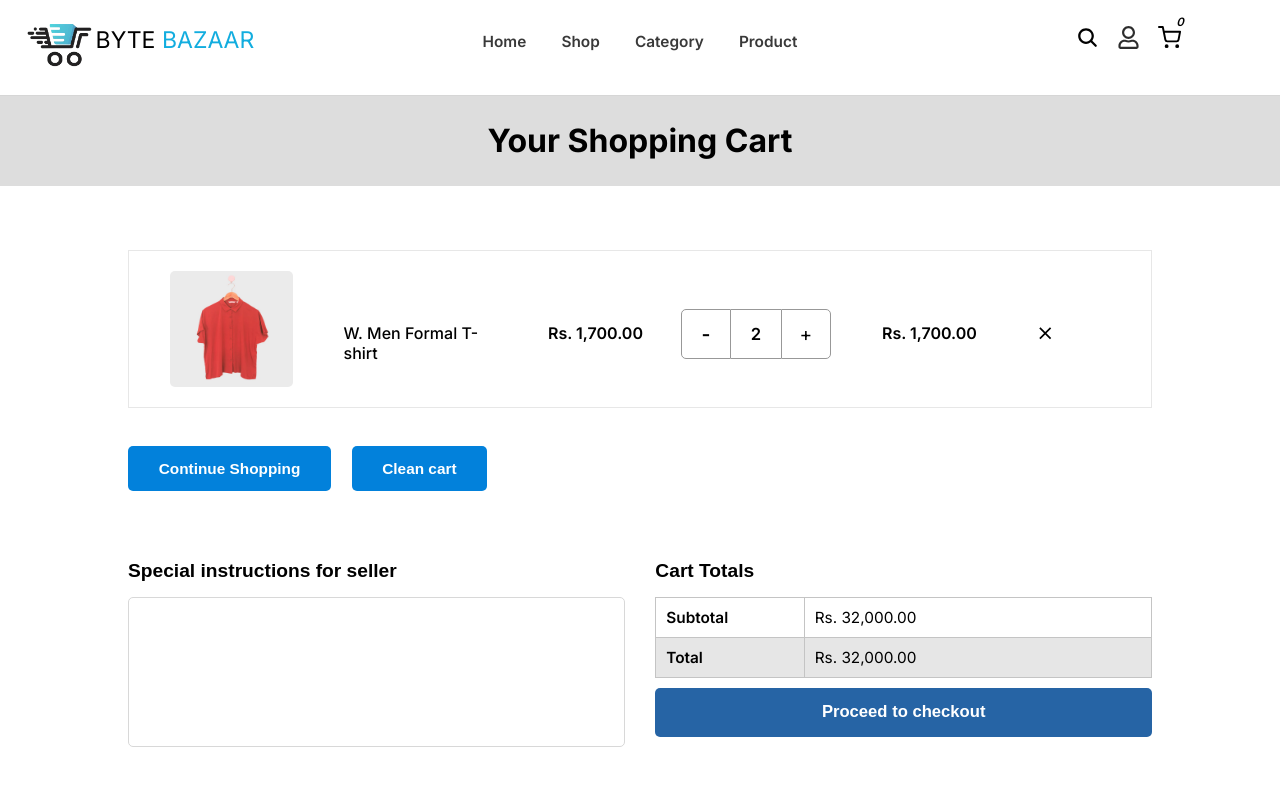
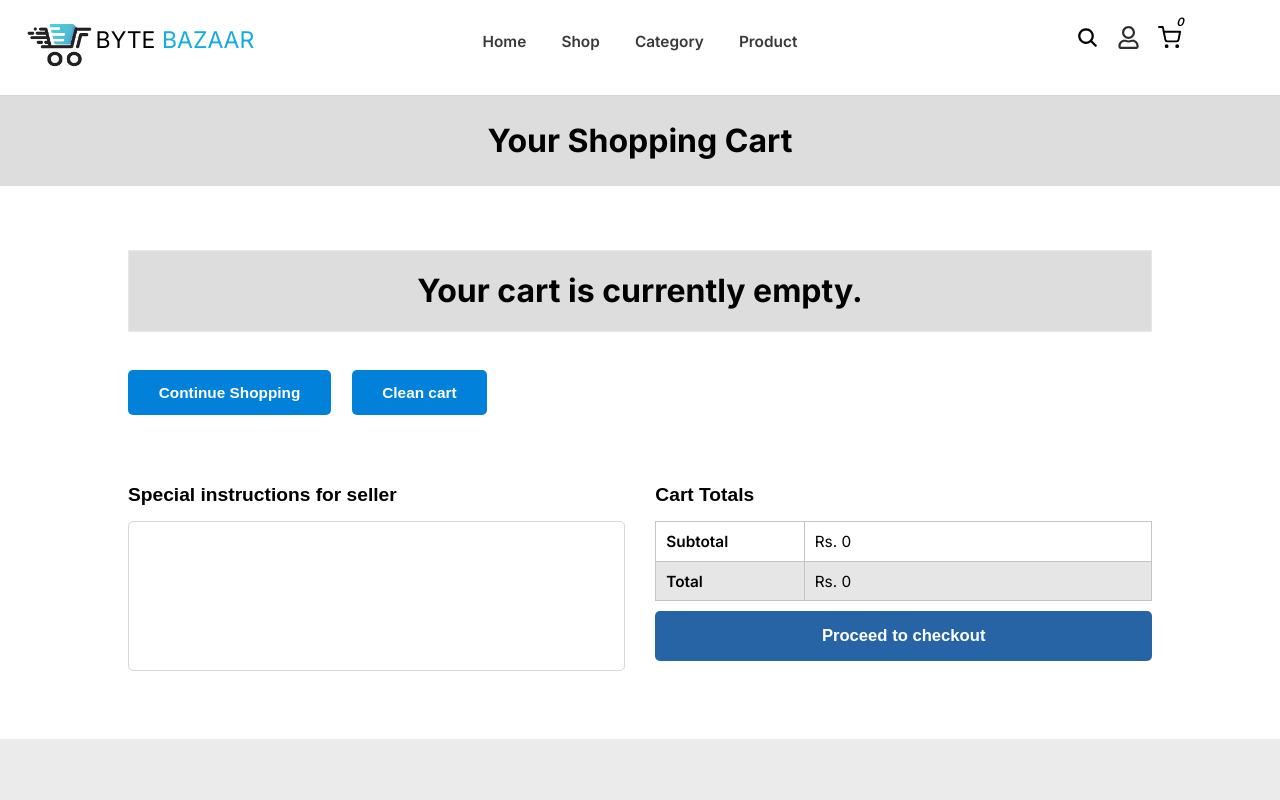
Before and after one commit to surajsinghgore/bytebazaar, a Next.js app: page /cart in a window 1280 px wide. Shown: the top 800 px of the page. Built offline with nearby package versions, Linux system fonts and the light colour scheme.

Commit message:
cart page dynamic and cart popup close on outside click

```diff
--- a/app/cart/page.js
+++ b/app/cart/page.js
@@ -1,8 +1,101 @@
+"use client"
 import Image from "next/legacy/image";
 import style from "./style.module.css";
+import { useCart } from "react-use-cart";
 import Link from "next/link";
+import { ToastContainer, toast } from "react-toastify";
 import { IoMdClose } from "react-icons/io";
+import "react-toastify/dist/ReactToastify.css";
+import { useEffect, useState } from "react";
 export default function page() {
+  const { emptyCart, removeItem, items,updateItem } = useCart();
+
+  const [payableAmount,setPayableAmount]=useState(0);
+
+
+
+// clean cart
+  const cleanAllCartItem=()=>{
+    emptyCart();
+    setPayableAmount(0)
+     toast.error('Cart Clean Successfully', {
+          position: "bottom-right",
+          autoClose: 1200,
+          hideProgressBar: false,
+          closeOnClick: true,
+          pauseOnHover: true,
+          draggable: true,
+          progress: undefined,
+        });
+
+    }
+
+// delete item
+const deleteItem=(item)=>{
+  removeItem(item.id);
+if(items.length==1){
+setPayableAmount(0)
+
+}
+
+toast.error(`Item successfully removed from cart`, {
+      position: "bottom-right",
+      autoClose: 1200,
+      hideProgressBar: false,
+      closeOnClick: true,
+      pauseOnHover: true,
+      draggable: true,
+      progress: undefined,
+    });
+
+}
+
+  // decrement
+const decrement=(item)=>{
+  let book=parseInt(item.qtyBook);
+  let book1=--book;
+  if(book1!==0){
+  let qb=parseInt(--item.qtyBook)
+  let tm=parseInt(item.price*item.qtyBook)
+  updateItem(item.id,{
+  qtyBook:qb,
+  itemTotal:tm
+  })
+
+  }
+  else{
+   deleteItem(item)
+
+  }
+  }
+
+
+
+  // increment
+const increment=(item)=>{
+
+let qb=parseInt(++item.qtyBook)
+let tAmt=parseInt(item.price*item.qtyBook)
+updateItem(item.id,{
+qtyBook:qb,
+totalAmount:tAmt
+})
+
+
+
+}
+
+useEffect(()=>{
+  setPayableAmount(0)
+  let sum=0;
+  for (let i = 0; i < items.length; i++) {
+    let number=parseInt(items[i].qtyBook*items[i].price)
+    sum+=number;
+}
+    setPayableAmount(sum)
+},[decrement,increment,cleanAllCartItem,deleteItem])
+
+
   return (
     <div className={style.cartModelContainer}>
       <h1>Your Shopping Cart</h1>
@@ -24,45 +117,53 @@ Continue browsing <Link href="/">here</Link>
 
       {/* cart items section */}
       <div className={style.cartItemParent}>
-        {/* item1 */}
-        <div className={style.itemSection}>
+
+
+      {items.length != 0 ?
+      <>
+        {items.map((item)=>{
+          return   <div className={style.itemSection} key={item.id}>
           {/* img */}
           <div className={style.itemImg}>
-            <Image src="/dummy/img1.webp" alt="dummy" layout="fill" />
+            <Image src={item.productImage} alt={item.productImage} layout="fill" />
           </div>
           {/* productName */}
           <div className={style.productName}>
-            <Link href="">W. Men Formal T-shirt</Link>
+            <Link href="">{item.productName}</Link>
           </div>
 
           {/* price */}
 
-          <div className={style.price}>Rs. 1,700.00</div>
+          <div className={style.price}>{item.price}</div>
           {/* qty control */}
           <div className={style.qtyControl}>
-            <div className={style.min}>-</div>
-            <div className={style.number}>2</div>
-            <div className={style.max}>+</div>
+            <div className={style.min} onClick={()=>decrement(item)}>-</div>
+            <div className={style.number}>{item.qtyBook}</div>
+            <div className={style.max}  onClick={()=>increment(item)}>+</div>
           </div>
 
           {/* total */}
 
-          <div className={style.price}>Rs. 1,700.00</div>
+          <div className={style.price}>{item.price*item.qtyBook}</div>
 
           {/* remove  */}
-          <div className={style.remove} title="remove">
+          <div className={style.remove}  >
             <i>
-              <IoMdClose />
+              <IoMdClose onClick={()=>deleteItem(item)} title="remove" />
             </i>
           </div>
         </div>
+        })}
+      </>:<h1>Your cart is currently empty.</h1>}
+        {/* item1 */}
+
 
 
       </div>
 
       <div className={style.bottomBtn}>
-        <button>Continue Shopping</button>
-        <button>Clean cart</button>
+      <Link href={"/products"}>  <button>Continue Shopping</button></Link>
+        <button onClick={()=>cleanAllCartItem()}>Clean cart</button>
       </div>
 
       {/* bottom section */}
@@ -77,10 +178,10 @@ Continue browsing <Link href="/">here</Link>
           <h4>Cart Totals</h4>
           <div className={style.tableSection}>
             <li className={style.heading}>Subtotal</li>
-            <li className={style.data}>Rs. 32,000.00</li>
+            <li className={style.data}>Rs. {payableAmount}</li>
 
             <li className={style.bottomHeading}>Total</li>
-            <li className={style.bottomData}>Rs. 32,000.00</li>
+            <li className={style.bottomData}>Rs. {payableAmount}</li>
           </div>
 
           <Link href="/checkout"><button>Proceed to checkout</button></Link>
--- a/components/CartPage/page.js
+++ b/components/CartPage/page.js
@@ -7,7 +7,10 @@ import Image from "next/image";
 import Link from "next/link";
 import { IoMdClose } from "react-icons/io";
 import { MdClose } from "react-icons/md";
+import React, { useEffect, useRef } from 'react';
 export default function Page() {
+  const modalRef = useRef(null);
+
   // const [cartData]
   const popState = useSelector((state) => state.cartPopUpState);
   const cartDataState = useSelector((state) => state.cartDataChangeState);
@@ -23,12 +26,31 @@ export default function Page() {
     removeItem(id);
     dispatch(cartDataChangeState(!cartDataState.state));
   };
+
+
+
+
+  const handleClickOutside = (event) => {
+    if (modalRef.current && !modalRef.current.contains(event.target)) {
+      closePop();
+    }
+  };
+
+  useEffect(() => {
+    if (popState) {
+      document.addEventListener('mousedown', handleClickOutside);
+    } else {
+      document.removeEventListener('mousedown', handleClickOutside);
+    }
+
+
+  }, [popState]);
   return (
     <>
       {popState.state ? (
         <div className="cart_container">
           <div className="bgBlur"></div>
-          <div className="cart_page">
+          <div className="cart_page" ref={modalRef}>
             <h2>
               Cart{" "}
               <span
```
